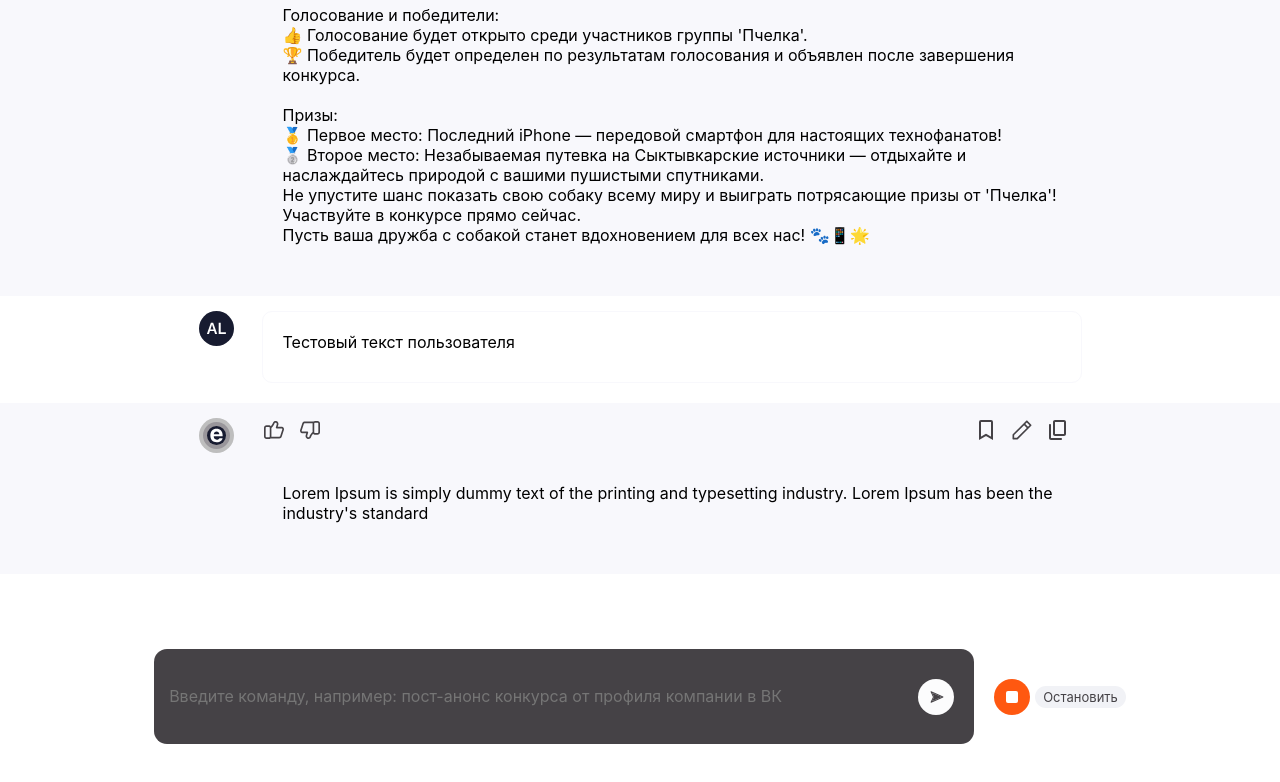
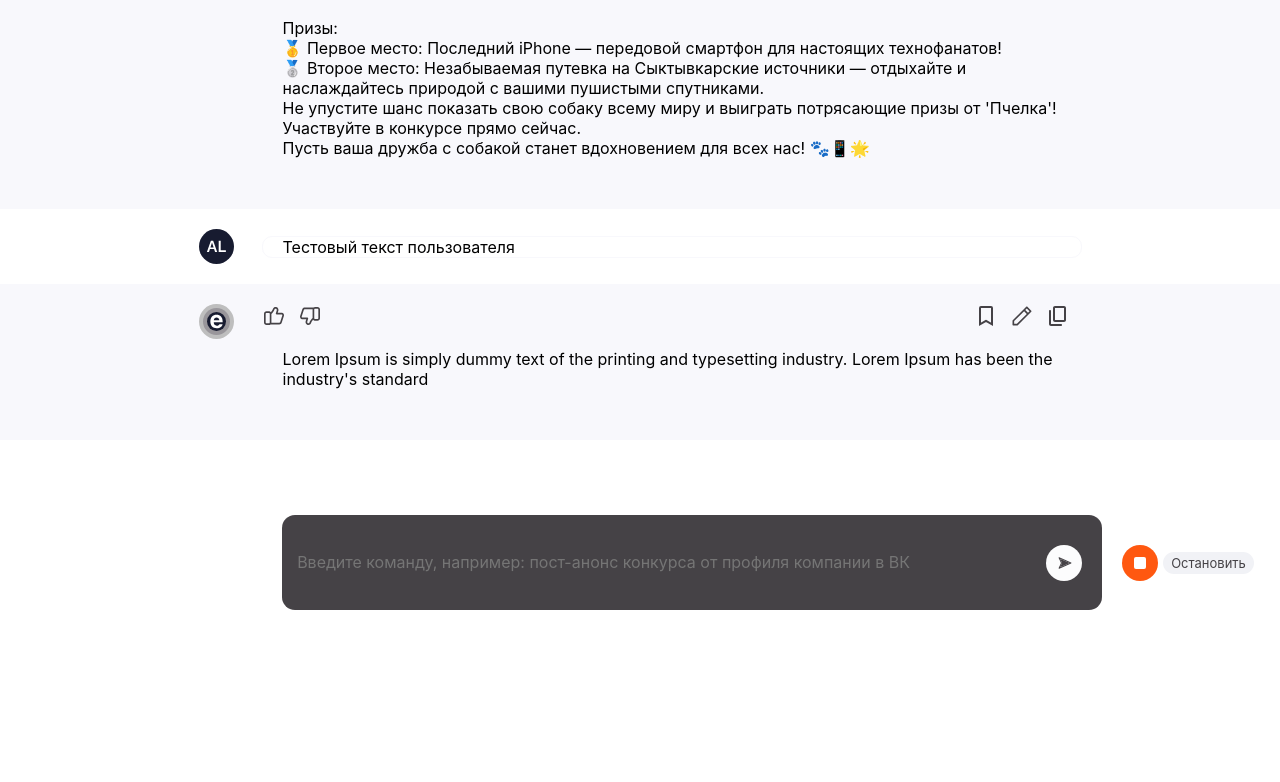
Before and after one commit to alisa-goncharova/peacetime-chat, a Vue app: page / in a window 1280 px wide. Shown: the part 1478-2260 px from the top of the page. After the commit the page ends 2128 px from the top, so only its background shows below. Built offline with nearby package versions, Linux system fonts and the light colour scheme; a web font is replaced by a local one.

Commit message:
Style fix

```diff
--- a/src/components/ChatHeader/ChatHeader.css
+++ b/src/components/ChatHeader/ChatHeader.css
@@ -2,9 +2,10 @@
     padding: 20px;
     background-color: #fff;
     box-shadow: 0 4px 16px 0 #4444441F;
+    margin-bottom: 20px;
 }
 .header__title {
-    font-family: 'SF Pro Text';
+    font-family: 'SF Pro Text', sans-serif;
     text-align: center;
     font-size: 14px;
     line-height: 18px;
--- a/src/components/ChatInput/ChatInput.css
+++ b/src/components/ChatInput/ChatInput.css
@@ -2,7 +2,7 @@
     display: flex;
     justify-content: center;
     align-items: center;
-    padding: 75px 0 40px 0;
+    padding: 75px 0 40px 256px;
 
 }
 .chat__wrapper {
--- a/src/components/ChatMessage/ChatMessage.css
+++ b/src/components/ChatMessage/ChatMessage.css
@@ -3,7 +3,7 @@
     margin-left: auto;
     margin-right: auto;
     display: flex;
-    padding-top: 15px;
+    padding-top: 20px;
     padding-bottom: 20px;
 }
 .message__author {
@@ -21,10 +21,15 @@
     margin-bottom: 10px;
     white-space: pre-wrap;
 }
+.message__users > .message > .message__text > .message__list > .message__item {
+    margin-bottom: 0;
+}
+.message__users > .message > .message__text > .message__list {
+    padding: 0 10px 0 20px;
+}
 .message__icons {
     display: flex;
     justify-content: space-between;
-    padding-bottom: 20px;
 }
 .message__edit {
     display: flex;
--- a/src/components/ChatMessages/ChatMessages.css
+++ b/src/components/ChatMessages/ChatMessages.css
@@ -1,3 +1,7 @@
 .message__assistant {
     background-color: #F8F8FC;
 }
+.message__users > .message {
+    display: flex;
+    align-items: center;
+}
```
